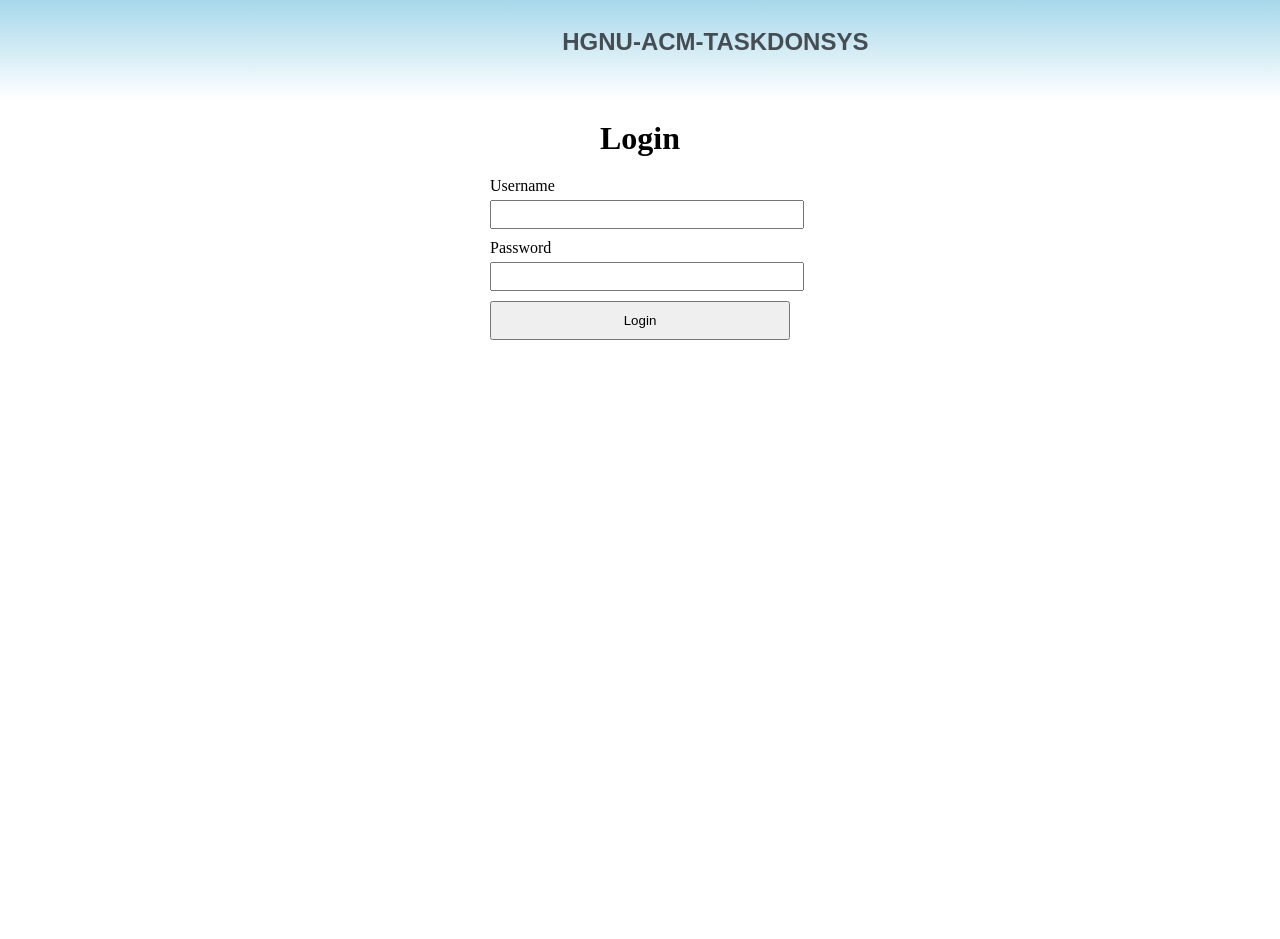
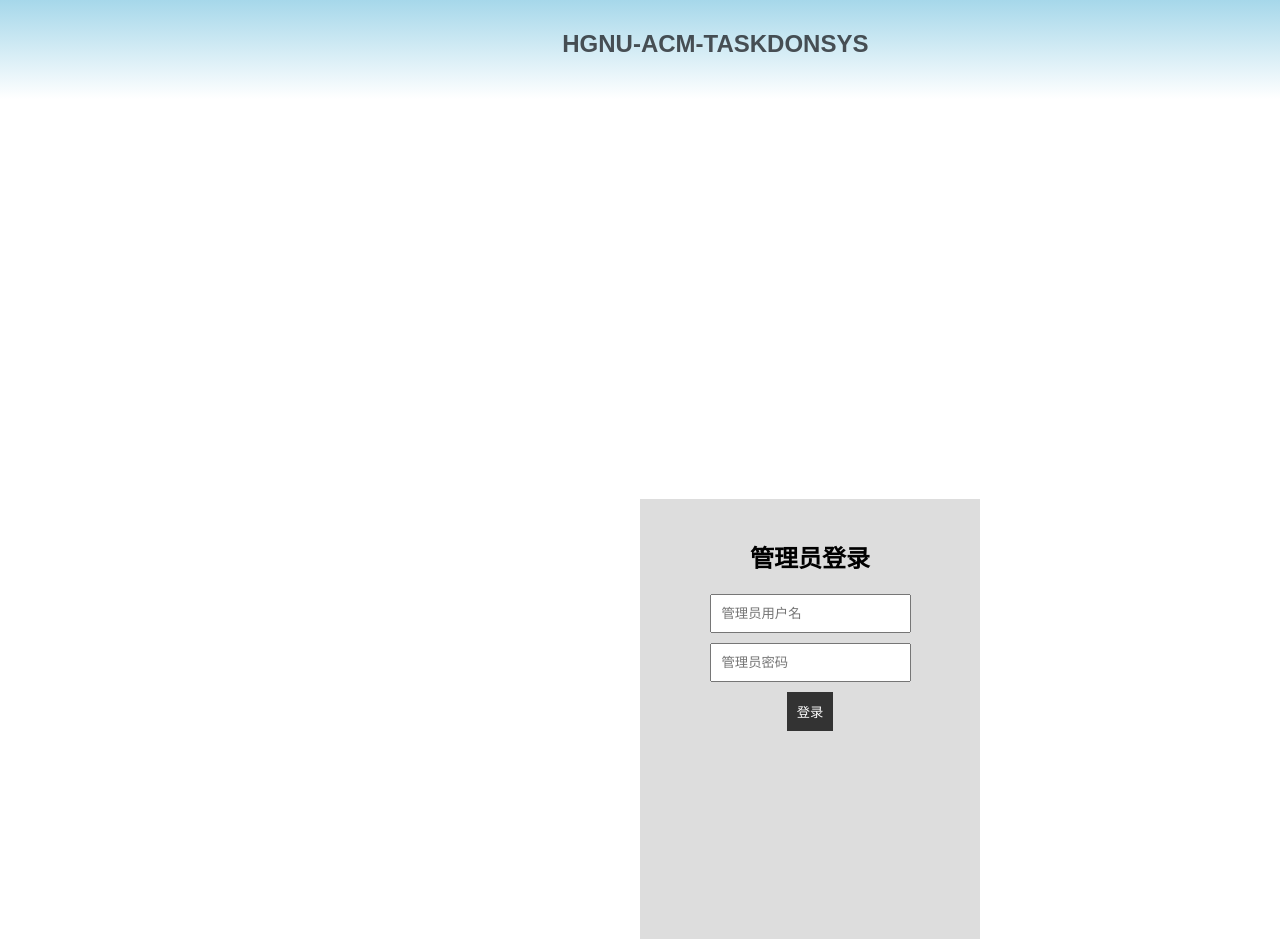
Before and after one commit to lcx17386298390/task_punch_system, a Vue app in the folder start-end/: page /#/ in a window 1280 px wide. Shown: the top 939 px of the page. Before the commit the page ends 800 px from the top, so only its background shows below. Built offline with nearby package versions, Linux system fonts and the light colour scheme.

Commit message:
修改了登录页面

```diff
--- a/start-end/src/components/login.vue
+++ b/start-end/src/components/login.vue
@@ -1,61 +1,103 @@
 <template>
   <div class="login-container">
-    <h1>Login</h1>
-    <form @submit.prevent="login">
-      <label for="username">Username</label>
-      <input type="text" id="username" v-model="username">
-
-      <label for="password">Password</label>
-      <input type="password" id="password" v-model="password">
-
-      <button type="submit">Login</button>
-    </form>
+    <div class="card-wrapper">
+      <div class="card-inner user-login" :class="{ 'selected': selectedLogin === 'user' }" @mouseover="selectUserLogin">
+        <h2>普通登录</h2>
+        <!-- 普通登录表单 -->
+        <form>
+          <!-- 添加其他登录字段 -->
+          <input type="text" placeholder="用户名" />
+          <input type="password" placeholder="密码" />
+          <button type="submit">登录</button>
+        </form>
+      </div>
+      <div class="card-inner admin-login" :class="{ 'selected': selectedLogin === 'admin' }" @mouseover="selectAdminLogin">
+        <h2>管理员登录</h2>
+        <!-- 管理员登录表单 -->
+        <form>
+          <!-- 添加其他登录字段 -->
+          <input type="text" placeholder="管理员用户名" />
+          <input type="password" placeholder="管理员密码" />
+          <button type="submit">登录</button>
+        </form>
+      </div>
+    </div>
   </div>
 </template>
 
 <script>
 export default {
-  name:'login',
   data() {
     return {
-      username: '',
-      password: ''
+      selectedLogin: "", // 默认未选择任何登录方式
     };
   },
   methods: {
-    login() {
-      // 在这里执行登录逻辑，可以向服务器发送登录请求或进行其他处理
-      console.log('登录成功！');
-    }
-  }
-}
+    selectUserLogin() {
+      this.selectedLogin = "user";
+    },
+    selectAdminLogin() {
+      this.selectedLogin = "admin";
+    },
+  },
+};
 </script>
 
 <style>
 .login-container {
-  max-width: 300px;
-  margin: 0 auto;
+  display: flex;
+  justify-content: center;
+  align-items: center;
+  height: 100vh;
 }
 
-h1 {
+.card-wrapper {
+  position: relative;
+  perspective: 1000px;
+  cursor: pointer;
+}
+
+.card-inner {
+  width: 300px;
+  height: 400px;
+  position: absolute;
+  padding: 20px;
+  background-color: #f2f2f2;
+  transition: transform 0.3s, box-shadow 0.3s;
+  backface-visibility: hidden;
+}
+
+.admin-login {
+  background-color: #ddd;
+}
+
+.card-wrapper .selected {
+  transform: translate(0, -50%) scale(1.1);
+  box-shadow: 0px 0px 10px rgba(0, 0, 0, 0.3);
+  z-index: 1;
+}
+
+h2 {
   text-align: center;
   margin-bottom: 20px;
 }
 
-label {
-  display: block;
-  margin-top: 10px;
+form {
+  display: flex;
+  flex-direction: column;
+  align-items: center;
 }
 
 input {
-  width: 100%;
-  padding: 5px;
-  margin-top: 5px;
+  margin-bottom: 10px;
+  padding: 10px;
 }
 
 button {
-  width: 100%;
   padding: 10px;
-  margin-top: 10px;
+  background-color: #333;
+  color: #fff;
+  border: none;
+  cursor: pointer;
 }
 </style>
```
Also changed, not shown: 2 other files (tests, documents, lock files or other folders).
